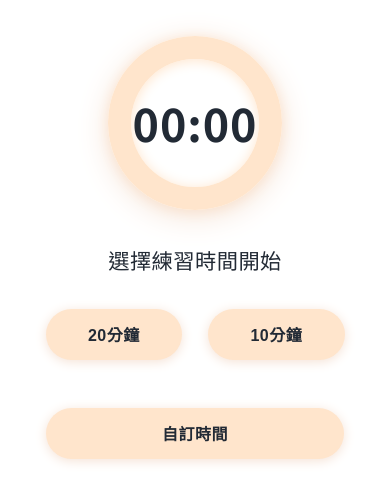
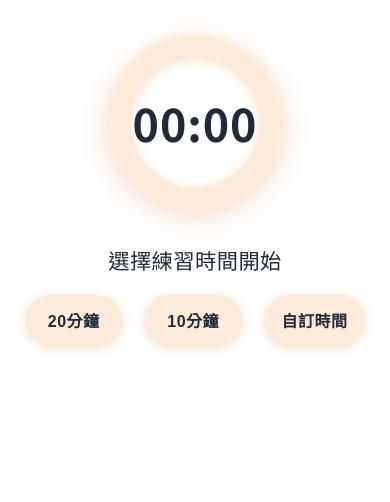
Before and after one commit to MIYABIWANG/testnobasho, a plain HTML site: page index.html in a window 390 px wide. Drawn offline with Linux system fonts and the light colour scheme.

Commit message:
Update index.html

```diff
--- a/index.html
+++ b/index.html
@@ -17,7 +17,7 @@ body {
 }
 .timer-root {
   width: 100%;
-  max-width: 460px;
+  max-width: 420px;
   margin: 0 auto;
   padding: 0 12px;
   box-sizing: border-box;
@@ -27,16 +27,17 @@ body {
 }
 .timer-circle-outer {
   width: 100%;
+  max-width: 340px;
   aspect-ratio: 1/1;
-  max-width: 340px;
   margin: 36px auto 0 auto;
-  background: conic-gradient(#FFE5CC var(--progress, 0%), #FFE5CC 0 100%);
+  background: conic-gradient(#FCEADB var(--progress, 0%), #FCEADB 0 100%);
   border-radius: 50%;
   display: flex;
   align-items: center;
   justify-content: center;
-  box-shadow: 0 6px 32px 0 #f5e2d5, 0 2px 12px #ffe5cc;
+  box-shadow: 0 6px 32px 0 #f5e2d5, 0 2px 12px #fceadb;
   position: relative;
+  transition: none;
 }
 .timer-circle-inner {
   width: 74%;
@@ -46,7 +47,7 @@ body {
   display: flex;
   align-items: center;
   justify-content: center;
-  box-shadow: 0 1.5px 13px #ffe5cc inset;
+  box-shadow: 0 1.5px 13px #fceadb inset;
 }
 #timeDisplay {
   width: 100%;
@@ -60,7 +61,7 @@ body {
 }
 .timer-status {
   margin-top: 54px;
-  margin-bottom: 56px;
+  margin-bottom: 44px;
   font-size: 1.33em;
   color: #222A35;
   text-align: center;
@@ -71,24 +72,23 @@ body {
   display: flex;
   justify-content: center;
   align-items: center;
-  gap: 26px;
+  gap: 22px;
   width: 100%;
   margin-bottom: 30px;
-  flex-wrap: wrap;
+  flex-wrap: nowrap;
 }
 .timer-btn {
-  min-width: 130px;
+  min-width: 100px;
   padding: 0.85em 1.1em;
   border: none;
   border-radius: 999px;
-  background: #FFE5CC;
+  background: #FCEADB;
   color: #222A35;
   font-weight: 700;
   font-size: 1.08em;
   box-shadow: 0 2px 12px #f5e2d5;
   cursor: pointer;
   transition: background 0.13s, transform 0.13s;
-  margin-bottom: 0;
   letter-spacing: 0.03em;
 }
 .timer-btn:hover,
@@ -98,12 +98,6 @@ body {
 }
 .timer-btn:active {
   background: #ffc899;
-}
-.timer-btn.custom {
-  margin-top: 22px;
-  width: 83%;
-  min-width: 190px;
-  display: block;
 }
 .timer-custom {
   margin: 12px 0 28px 0;
@@ -132,7 +126,7 @@ body {
   padding: 0.7em 1.5em;
   border: none;
   border-radius: 999px;
-  background: #FFE5CC;
+  background: #FCEADB;
   color: #222A35;
   font-weight: 700;
   box-shadow: 0 2px 10px #fceadb;
@@ -160,9 +154,8 @@ body {
 @media (max-width: 500px) {
   .timer-root { max-width: 98vw; }
   .timer-circle-outer { max-width: 85vw; }
-  .timer-btn { min-width: 35vw; font-size: 1em; }
-  .timer-btn.custom { min-width: 60vw; }
-  .timer-status { margin-top: 34px; margin-bottom: 34px; }
+  .timer-btn { min-width: 25vw; font-size: 1em; }
+  .timer-status { margin-top: 34px; margin-bottom: 20px; }
 }
 </style>
 </head>
@@ -179,7 +172,7 @@ body {
   <div id="timeButtons" class="timer-btns">
     <button class="timer-btn" onclick="startTimer(20, '練習')">20分鐘</button>
     <button class="timer-btn" onclick="startTimer(10, '討論')">10分鐘</button>
-    <button class="timer-btn custom" onclick="showCustomInput()">自訂時間</button>
+    <button class="timer-btn" onclick="showCustomInput()">自訂時間</button>
   </div>
   <div id="customTimeInput" class="timer-custom" style="display:none;">
     <input type="number" id="customMinutes" min="1" max="60" placeholder="分鐘">
@@ -214,6 +207,7 @@ function startTimer(minutes, type = '練習') {
     document.getElementById('completionMessage').style.display = 'none';
     document.getElementById('timerDisplayContainer').style.display = '';
     document.getElementById('statusText').textContent = `${minutes}分鐘對話${type}進行中...`;
+    //【關鍵】不改變圓圈大小，因為圓圈完全沒有 display: none，也沒換 class
     updateDisplay();
     timerInterval = setInterval(() => {
         if (!isPaused) {
@@ -272,7 +266,7 @@ function pauseTimer() {
         document.getElementById('statusText').textContent = '計時器已暫停';
     } else {
         pauseBtn.textContent = '暫停';
-        pauseBtn.style.background = '#FFE5CC';
+        pauseBtn.style.background = '#FCEADB';
         pauseBtn.style.color = '#222A35';
         const minutes = Math.floor(totalSeconds / 60);
         document.getElementById('statusText').textContent = `${minutes}分鐘對話練習進行中...`;
@@ -296,14 +290,15 @@ function resetTimer() {
     document.getElementById('completionMessage').style.display = 'none';
     const pauseBtn = document.getElementById('pauseBtn');
     pauseBtn.textContent = '暫停';
-    pauseBtn.style.background = '#FFE5CC';
+    pauseBtn.style.background = '#FCEADB';
     pauseBtn.style.color = '#222A35';
 }
 
 function completeTimer() {
     clearInterval(timerInterval);
     playCompletionSound();
-    document.getElementById('timerDisplayContainer').style.display = 'none';
+    // 還是保留圓圈那一區，不要隱藏主容器，這樣大小永遠不變
+    document.getElementById('timerDisplayContainer').style.display = '';
     document.getElementById('controlButtons').style.display = 'none';
     document.getElementById('completionMessage').style.display = '';
 }
```
